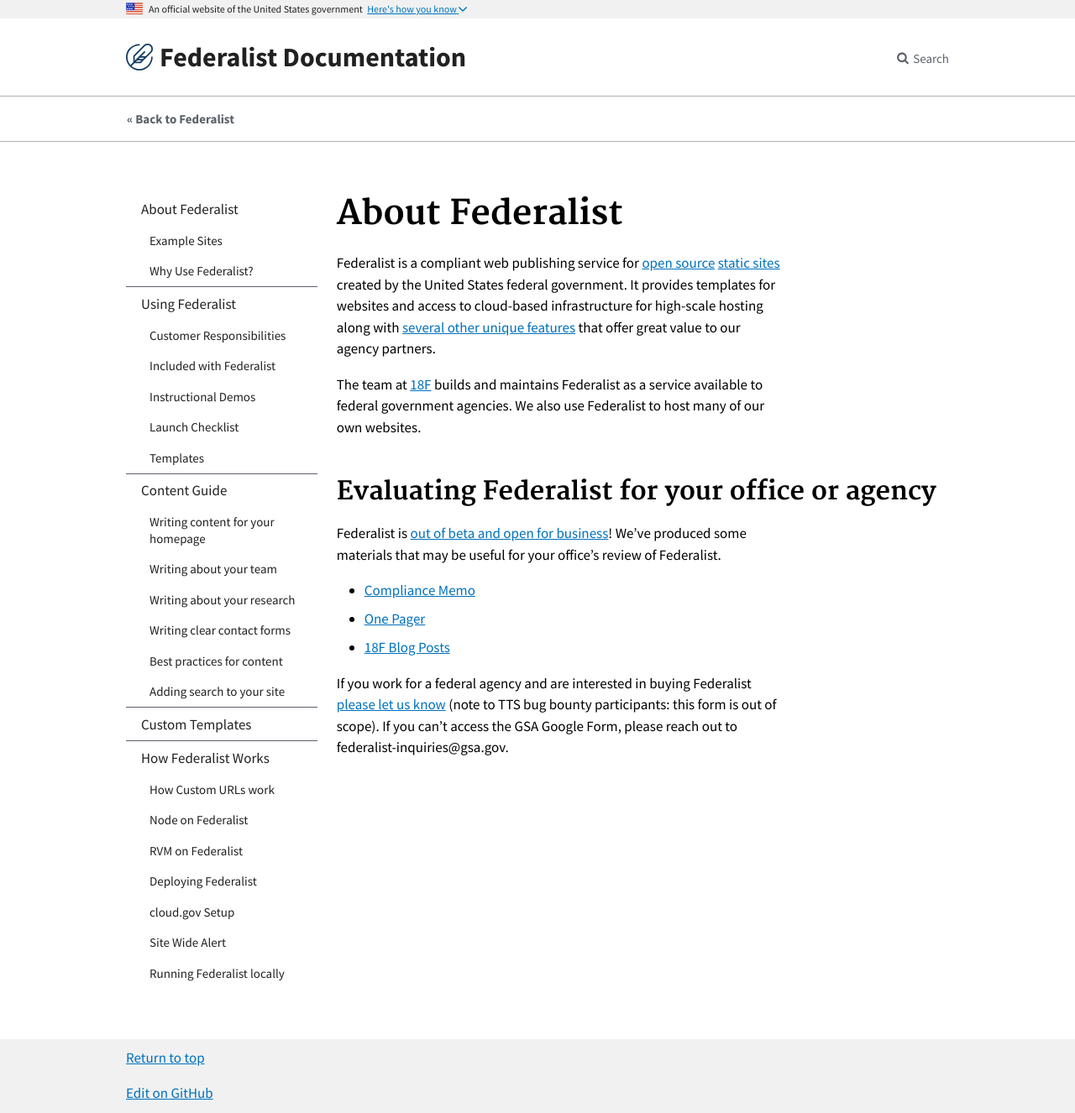
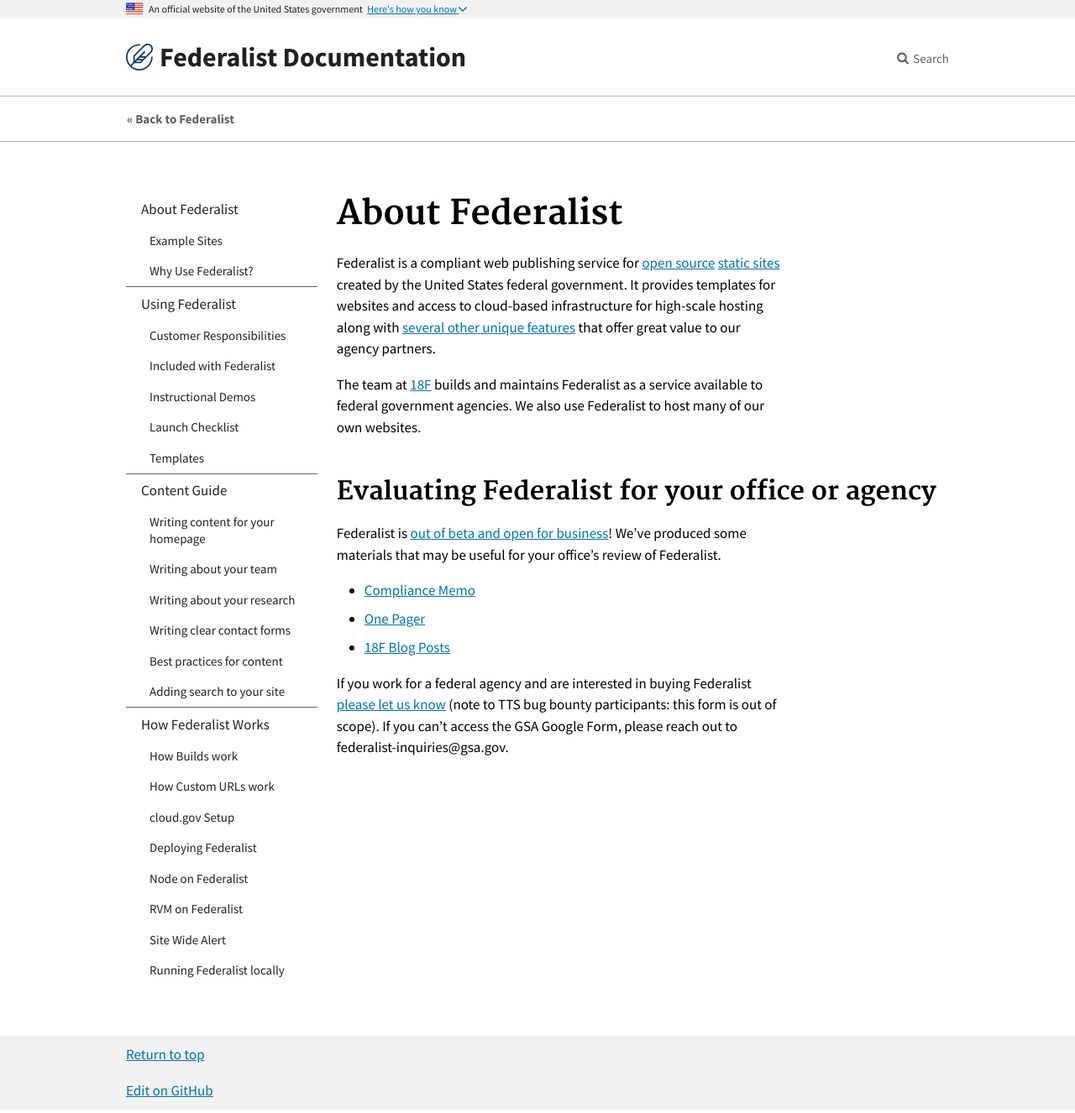
Before and after one commit to Macy-FK/federaliste, a Jekyll site: the page built from pages/index.md, in a window 1280 px wide. Shown: the whole page at 84% size. Built offline with Jekyll 4.4.1, drawn with Linux system fonts in a browser that asks for light colours; Markdown is read by kramdown in place of the engine named in the settings.

Commit message:
update menu for builds

```diff
--- a/_config.yml
+++ b/_config.yml
@@ -84,27 +84,27 @@ navigation:
   - text: Adding search to your site
     url: /pages/content-guide/adding-search/
     internal: true
-- text: Custom Templates
-  url: /pages/custom-templates/
-  internal: true
 - text: How Federalist Works
   url: /pages/how-federalist-works/
   internal: true
   children:
+  - text: How Builds work
+    url: /pages/how-federalist-works/how-builds-work/
+    internal: true
   - text: How Custom URLs work
     url: /pages/how-federalist-works/custom-urls/
+    internal: true
+  - text: cloud.gov Setup
+    url: /pages/how-federalist-works/cloud-gov-setup/
+    internal: true
+  - text: Deploying Federalist
+    url: /pages/how-federalist-works/deploying-federalist/
     internal: true
   - text: Node on Federalist
     url: /pages/how-federalist-works/node-on-federalist/
     internal: true
   - text: RVM on Federalist
     url: /pages/how-federalist-works/rvm-on-federalist/
-    internal: true
-  - text: Deploying Federalist
-    url: /pages/how-federalist-works/deploying-federalist/
-    internal: true
-  - text: cloud.gov Setup
-    url: /pages/how-federalist-works/cloud-gov-setup/
     internal: true
   - text: Site Wide Alert
     url: /pages/how-federalist-works/site-wide-alert/
```
